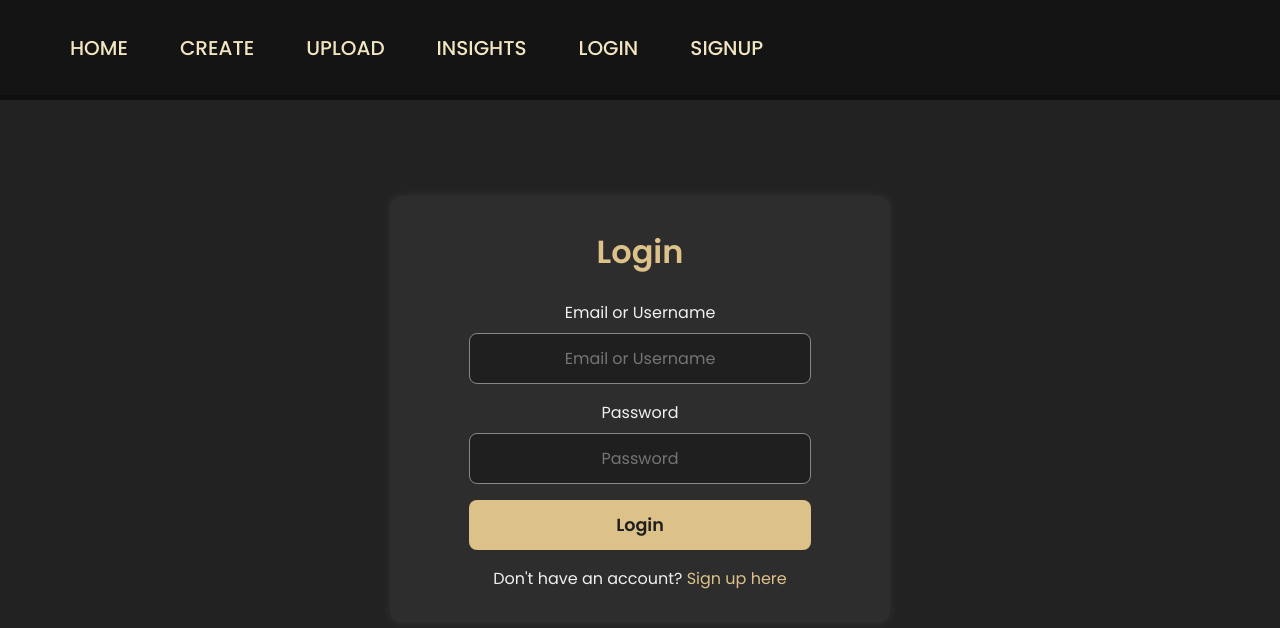
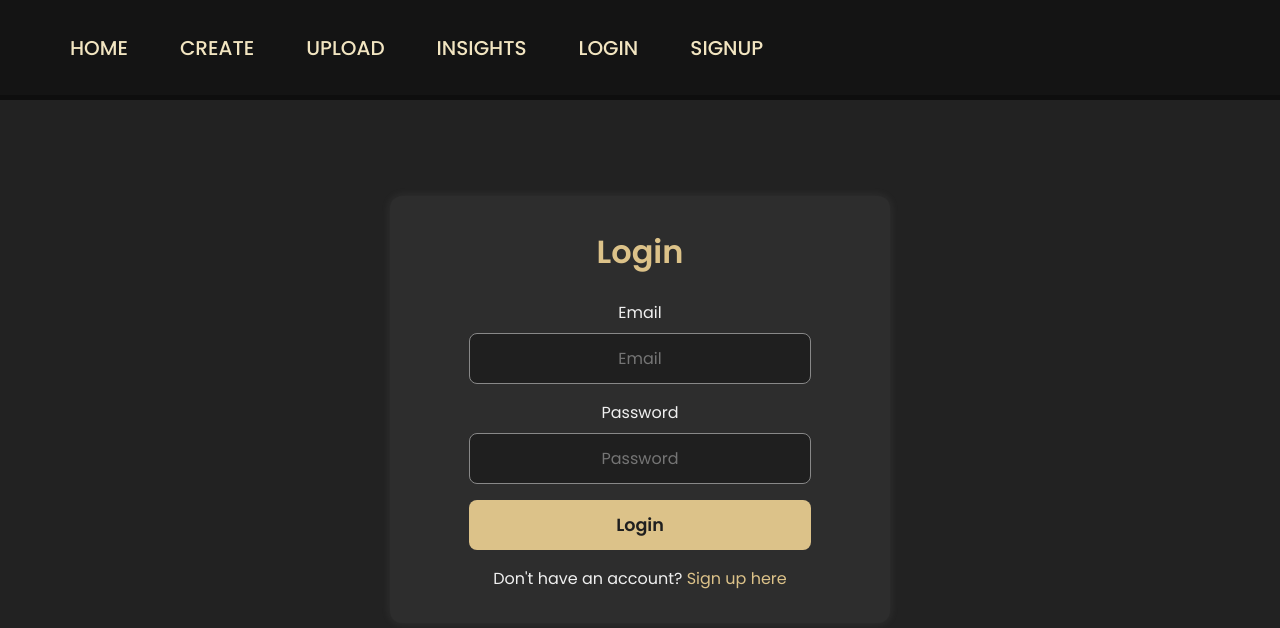
Before and after one commit to ShubhanYenuganti/GradeGap-Analyzer, a React (Create React App) app in the folder frontend/: page /login in a window 1280 px wide. Shown: the top 628 px of the page. Built offline with nearby package versions, Linux system fonts and the light colour scheme.

Commit message:
removed unecessary usernames

```diff
--- a/frontend/src/pages/Login.jsx
+++ b/frontend/src/pages/Login.jsx
@@ -6,7 +6,7 @@ import "../styles/Login.css"; // Import your CSS file for styling
 const Login = () => {
     const navigate = useNavigate();
     const [formData, setFormData] = useState({
-        identifier: "", // Can be email OR username
+        email: "",
         password: "",
     });
     const [error, setError] = useState("");
@@ -17,18 +17,18 @@ const Login = () => {
 
     const handleSubmit = (e) => {
         e.preventDefault();
-        const { identifier, password } = formData;
+        const { email, password } = formData;
 
         // Dummy login logic
-        const validEmailsOrUsernames = ["test@example.com", "testuser"];
+        const validEmail = "test@example.com";
         const validPassword = "password123";
 
-        if (validEmailsOrUsernames.includes(identifier) && password === validPassword) {
+        if (email === validEmail && password === validPassword) {
             // Simulate successful login
             navigate("/home");
         } else {
             setError(
-                "Invalid email/username or password. Try 'test@example.com' or 'testuser' with 'password123'."
+                "Invalid email or password. Try 'test@example.com' and 'password123'."
             );
         }
     };
@@ -41,12 +41,12 @@ const Login = () => {
                     <h2>Login</h2>
                     <form onSubmit={handleSubmit}>
                         <div className="input-group">
-                            <label>Email or Username</label>
+                            <label>Email</label>
                             <input
-                                type="text"
-                                name="identifier"
-                                placeholder="Email or Username"
-                                value={formData.identifier}
+                                type="email"
+                                name="email"
+                                placeholder="Email"
+                                value={formData.email}
                                 onChange={handleChange}
                                 required
                             />
--- a/frontend/src/pages/Signup.jsx
+++ b/frontend/src/pages/Signup.jsx
@@ -6,7 +6,6 @@ import "../styles/Login.css"; // Reuse the same CSS for consistent style
 const Signup = () => {
     const navigate = useNavigate();
     const [formData, setFormData] = useState({
-        username: "",
         email: "",
         password: "",
         confirmPassword: "",
@@ -19,7 +18,7 @@ const Signup = () => {
 
     const handleSubmit = (e) => {
         e.preventDefault();
-        const { username, email, password, confirmPassword } = formData;
+        const { email, password, confirmPassword } = formData;
 
         // Dummy signup logic
         if (password !== confirmPassword) {
@@ -27,7 +26,7 @@ const Signup = () => {
             return;
         }
 
-        if (!username || !email || !password) {
+        if (!email || !password) {
             setError("Please fill in all fields.");
             return;
         }
@@ -45,17 +44,6 @@ const Signup = () => {
                 <div className="login-box">
                     <h2>Sign Up</h2>
                     <form onSubmit={handleSubmit}>
-                        <div className="input-group">
-                            <label>Username</label>
-                            <input
-                                type="text"
-                                name="username"
-                                placeholder="Username"
-                                value={formData.username}
-                                onChange={handleChange}
-                                required
-                            />
-                        </div>
                         <div className="input-group">
                             <label>Email</label>
                             <input
```
